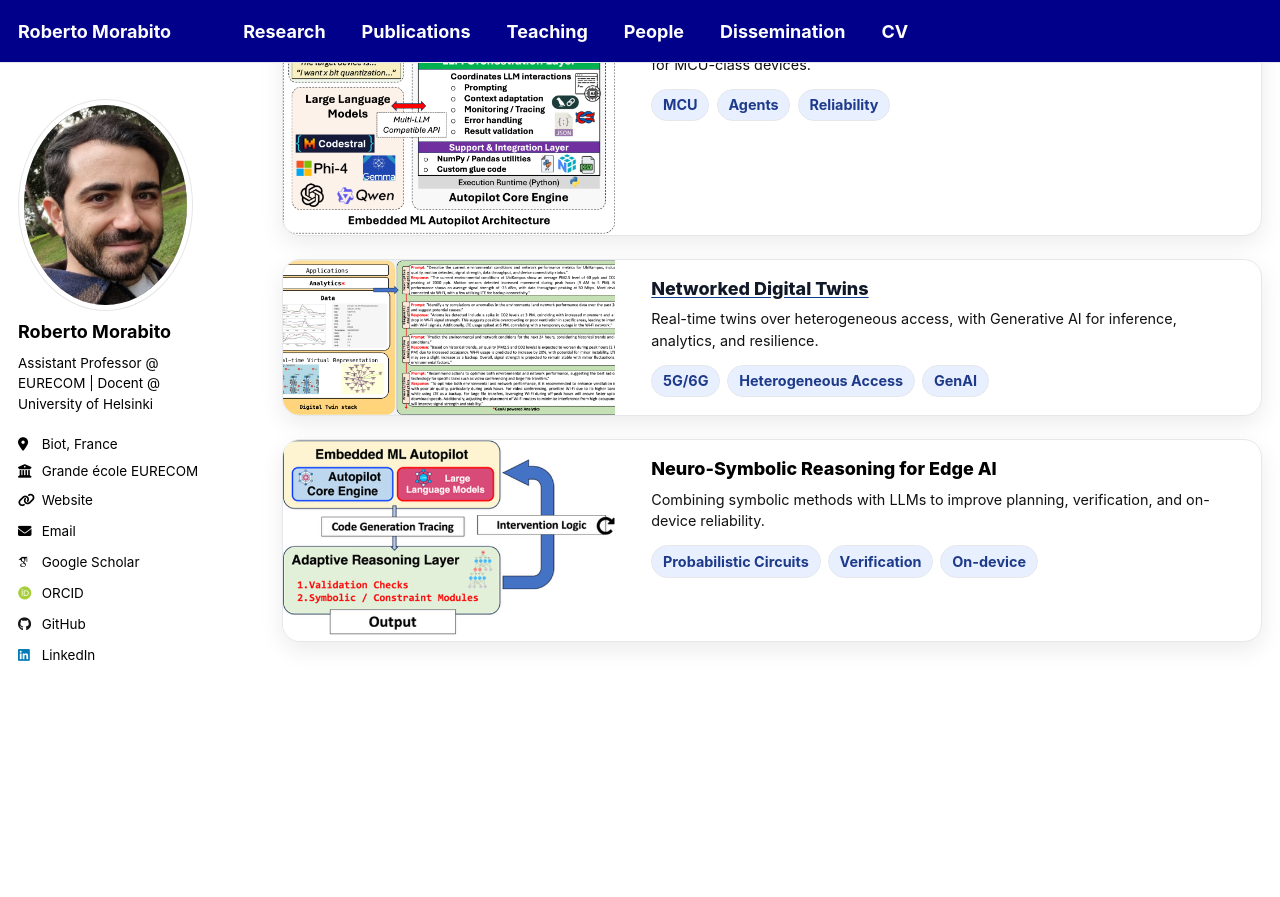
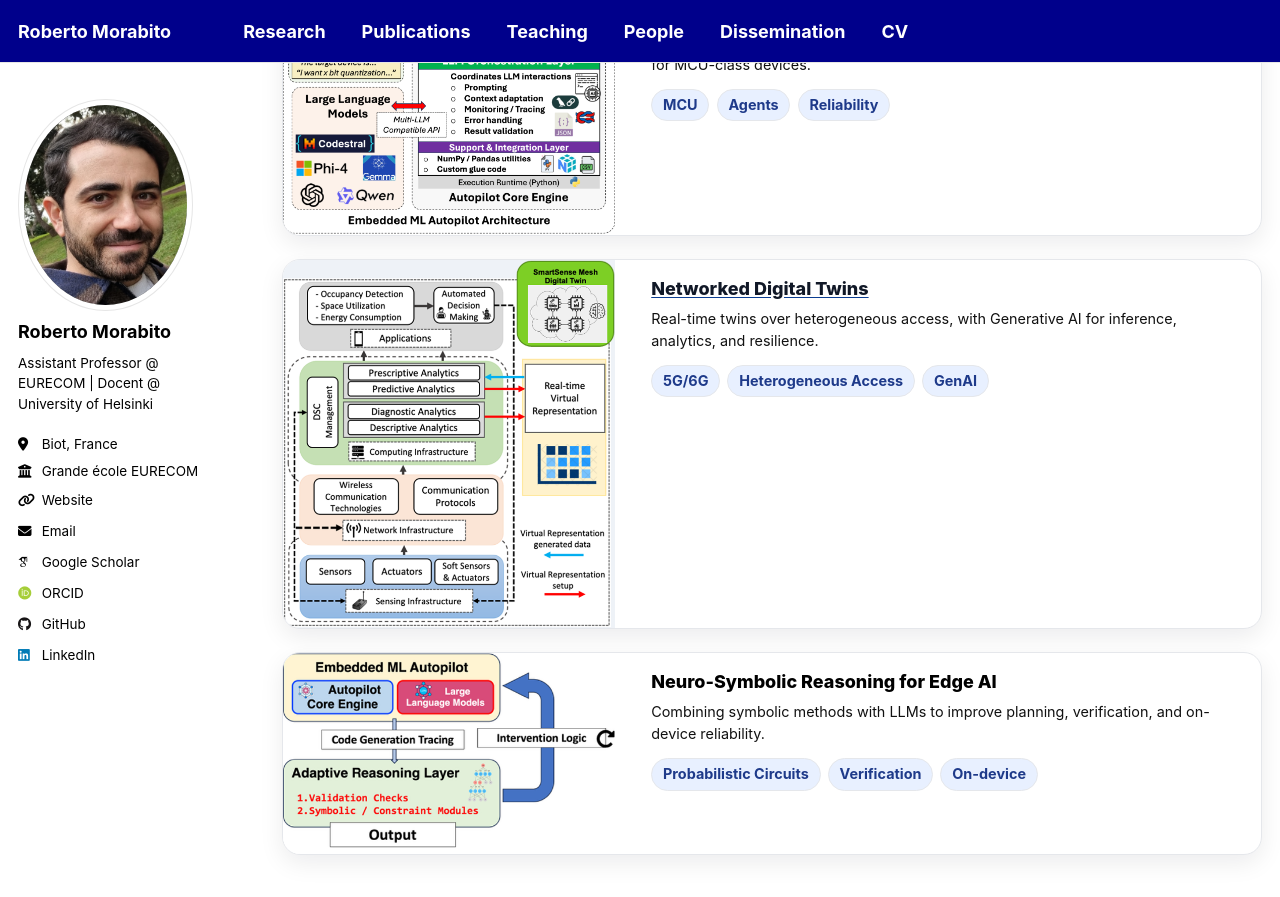
Before and after one commit to robertmora/robertmora.github.io, a Jekyll site: the page built from _pages/research.html, in a window 1280 px wide and 900 px high, scrolled down 681 px. Shown: the top 897 px of the window. Built offline with Jekyll 4.4.1, drawn with Linux system fonts in a browser that asks for light colours; some web fonts are replaced; a script that is not in the unit is left out.

Commit message:
Update research.html

```diff
--- a/_pages/research.html
+++ b/_pages/research.html
@@ -107,7 +107,7 @@ Some of my current and recent research topics are showcased below.
     </div>
 
     <div class="r-card">
-      <div class="r-media"><img src="/assets/research/Picture3.png" alt="Digital twin visualization over a campus network"></div>
+      <div class="r-media"><img src="/assets/research/dt.png" alt="Digital twin visualization over a campus network"></div>
       <div class="r-body">
         <h3 class="r-title"><a href="/research/collaborative-llms/">Networked Digital Twins</a></h3>
         <p class="r-blurb">Real-time twins over heterogeneous access, with Generative AI for inference, analytics, and resilience.</p>
```
